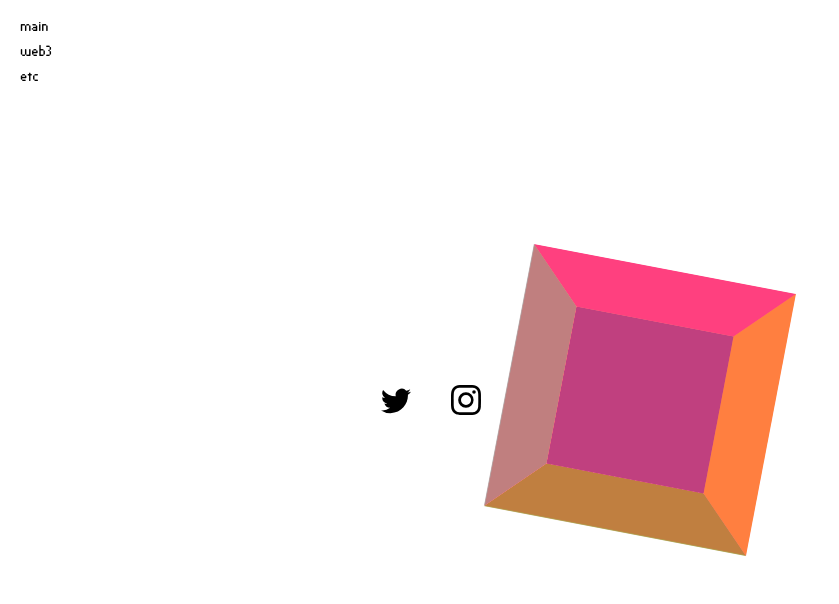
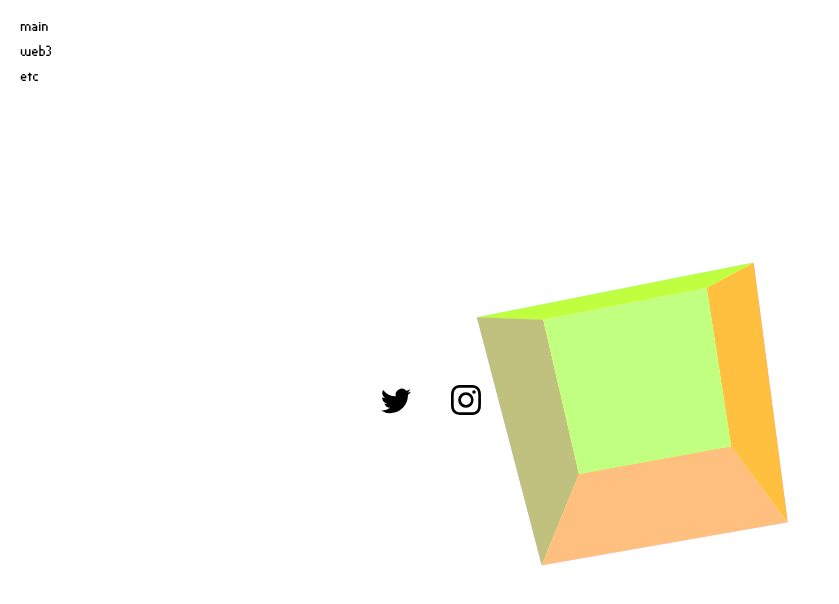
Before and after one commit to owenkrause/skuloop.dev, a Next.js app: page / in a window 1280 px wide. Shown: the top 604 px of the page, without its empty margins (0-839 px from the left). Built offline with nearby package versions, Linux system fonts and the light colour scheme.

Commit message:
more errors

```diff
--- a/src/pages/web3.js
+++ b/src/pages/web3.js
@@ -115,6 +115,10 @@ const Web3 = () => {
 
   useEffect(() => {
     checkIfWalletIsConnected();
+    try {
+      const { ethereum } = window;
+      ethereum.on('chainChanged', (_chainId) => window.location.reload());
+    } catch {}
   }, [])
 
   return (
--- a/styles/App.css
+++ b/styles/App.css
@@ -142,10 +142,6 @@ svg:hover {
   width: 200px;
   height: 200px;
   line-height: 200px;
-  text-align: center;
-  font-size: 50px;
-  font-weight: bold;
-  background: rgba(255, 0, 0, .5)
 }
 
 .cube__face--front { background: rgba(255, 0, 0, .5); transform: rotateY(0deg) translateZ(100px); }
@@ -212,20 +208,20 @@ svg:hover {
   100% { opacity: 1; }
 }
 
-@keyframes spin {
+@keyframes loading {
   from { transform: rotate(0deg) }
   to { transform: rotate(360deg) }
 }
 
 .circle {
   transform-origin: center;
-  animation: spin infinite linear 1s;
+  animation: loading infinite linear 1s;
   opacity: 25%;
 }
 
 .circle-quarter {
   transform-origin: center;
-  animation: spin infinite linear 1s;
+  animation: loading infinite linear 1s;
   opacity: 75%;
 }
 
```
